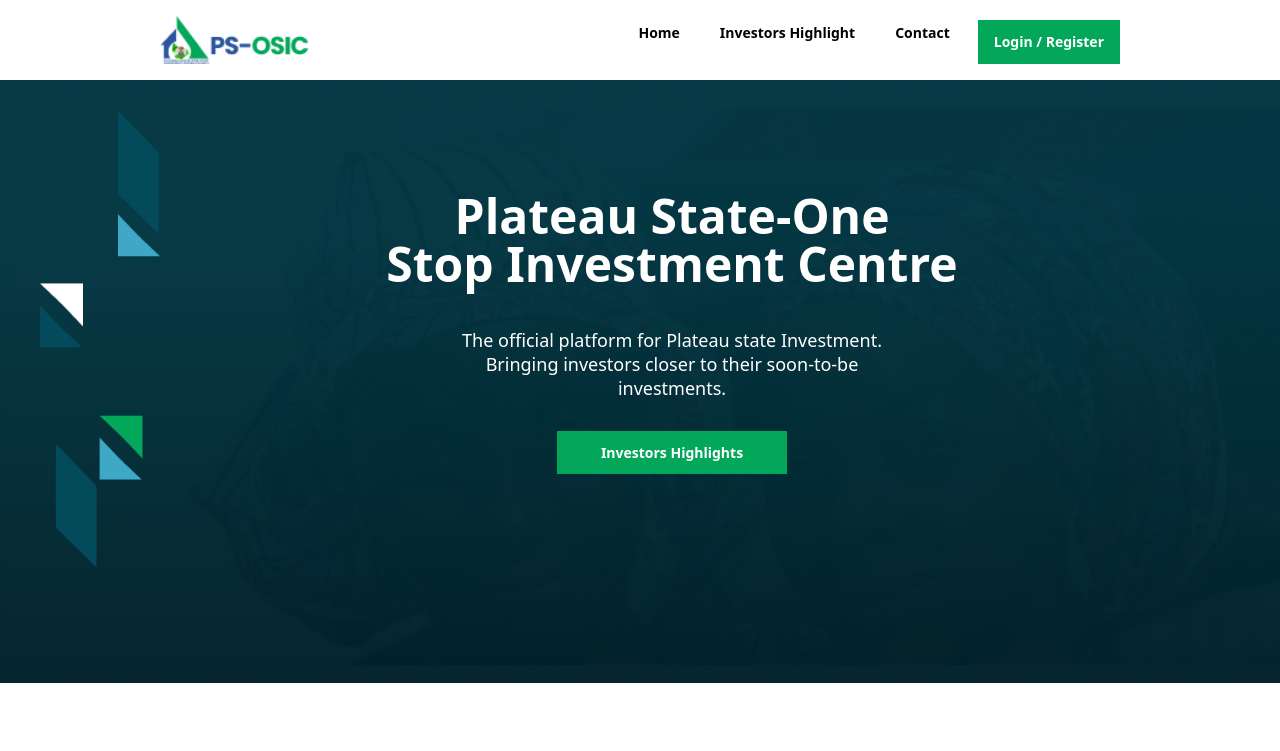
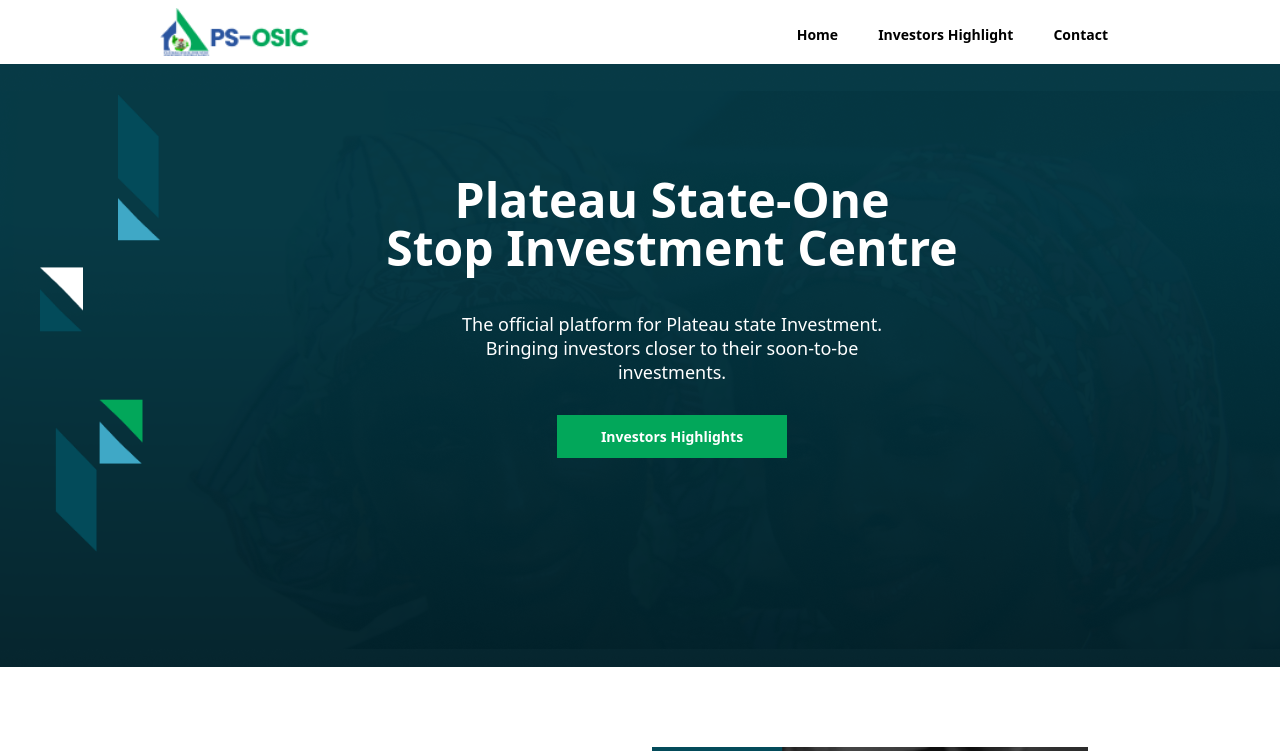
Before and after one commit to nHubNg/opengovapp, a React (Create React App) app: page / in a window 1280 px wide. Shown: the top 751 px of the page. Built offline with nearby package versions, Linux system fonts and the light colour scheme; what google-maps-react would draw is missing.

Commit message:
took out auth/reg button

```diff
--- a/src/components/Navbar.js
+++ b/src/components/Navbar.js
@@ -38,7 +38,7 @@ export default function Navbar() {
 
   return (
     <nav className=" ">
-      <div className="first-nav flex justify-between mx-8 md:w-3/4 md:mx-auto py-4 bg-white">
+      <div className="first-nav flex justify-between items-center mx-8 md:w-3/4 md:mx-auto py-2 bg-white">
         <div className="logo items-center flex ">
           {/* <img class="block h-8 w-auto mr-2" src={glogo} alt="Workflow" /> */}
           <img class="block w-25 h-12 " src={logo} alt="Workflow" />
@@ -110,7 +110,7 @@ export default function Navbar() {
             </Link>
           </div>
 
-            {token != undefined || token != "undefined" ? (
+            {/* {token != undefined || token != "undefined" ? (
               decoded.isLoggedIn ? (
                 <Link
                   to="/auth"
@@ -134,7 +134,7 @@ export default function Navbar() {
               >
                 Login / Register
               </Link>
-            )}
+            )} */}
           </div>
         </div>
       </div>
```
